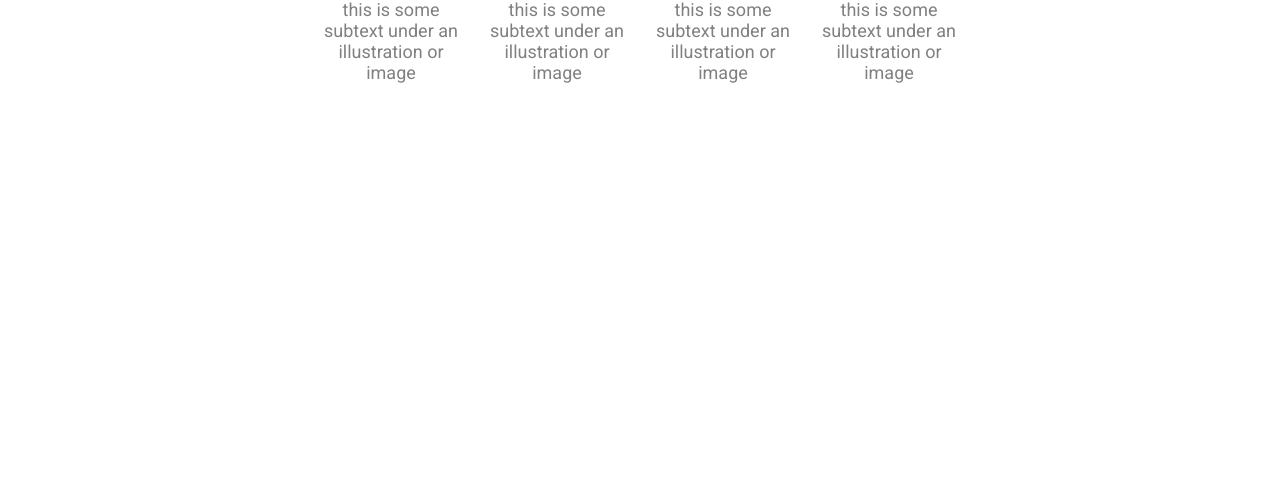
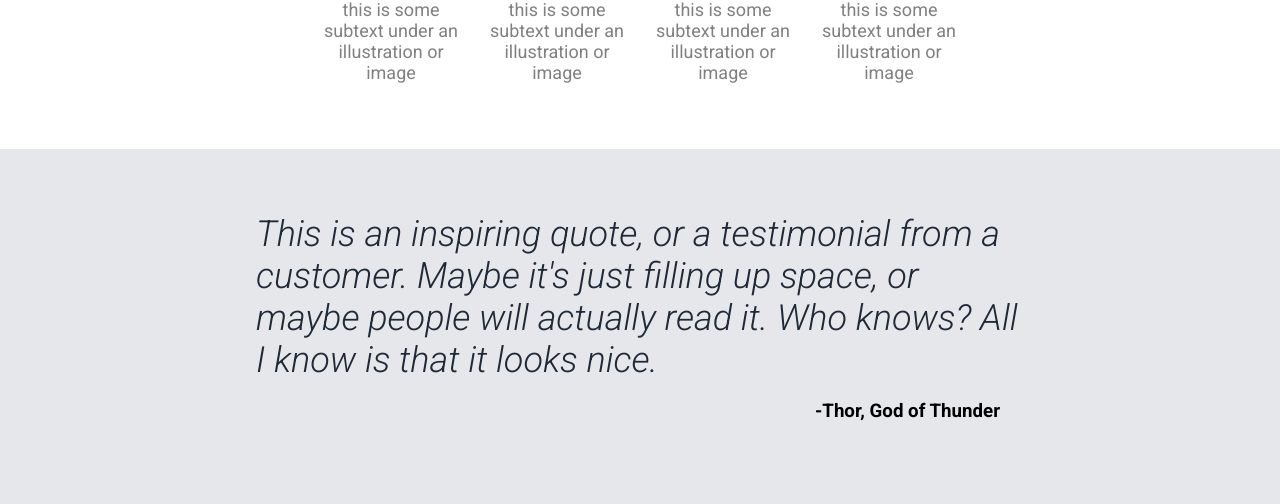
Before and after one commit to ravveyyy/foundations-landing-page, a plain HTML site: page index.html in a window 1280 px wide. Shown: the part 810-1314 px from the top of the page. Before the commit the page ends 959 px from the top, so only its background shows below. Drawn offline with Linux system fonts and the light colour scheme.

Commit message:
Quotes section complete

```diff
--- a/index.html
+++ b/index.html
@@ -56,6 +56,10 @@
         </div>
     </section>
 
+    <section class="quotes">
+        <div>This is an inspiring quote, or a testimonial from a customer. Maybe it's just filling up space, or maybe people will actually read it. Who knows? All I know is that it looks nice.</div>
+        <h3>-Thor, God of Thunder</h3>
+    </section>
 </body>
 
 </html>
--- a/styles.css
+++ b/styles.css
@@ -102,3 +102,24 @@ button {
     color: gray;
     font-size: 18px;
 }
+
+/* QUOTES SECTION : */
+
+.quotes {
+    background-color: #E5E7EB;
+    padding: 5% 20%;
+    display: flex;
+    flex-direction: column;
+}
+
+.quotes > div {
+    font-size: 36px;
+    color: #1F2937;
+    font-weight: 300;
+    font-style: italic;
+}
+
+.quotes > h3 {
+    align-self: flex-end;
+    margin-right: 24px;
+}
```
